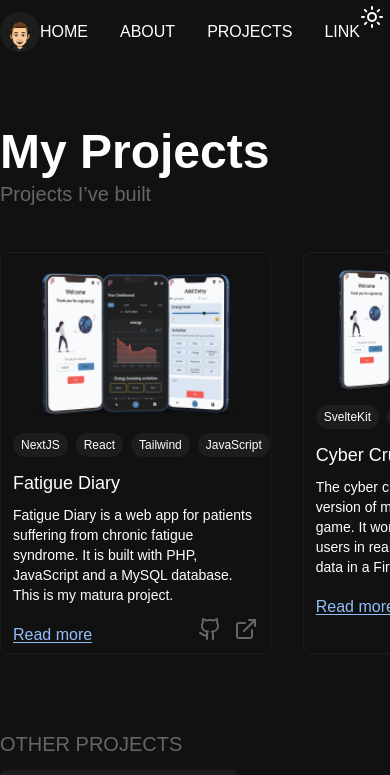
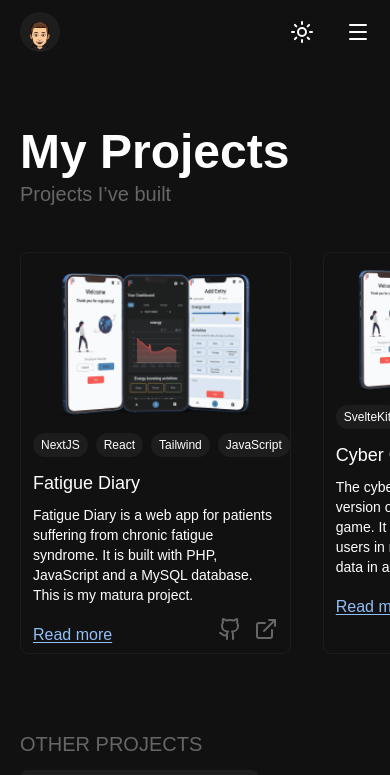
Before and after one commit to jonjampen/portfolio, a SvelteKit app: page /projects in a window 390 px wide. Shown: the top 775 px of the page. Built offline with nearby package versions, Linux system fonts and the light colour scheme.

Commit message:
Mobile nav:

```diff
--- /dev/null
+++ b/src/components/MobileNavItems.svelte
@@ -0,0 +1,19 @@
+<script>
+import NavItem from './NavItem.svelte';
+
+	const navItems = [
+		{ title: 'HOME', link: '/' },
+		{ title: 'ABOUT', link: '/about' },
+		{ title: 'PROJECTS', link: '/projects' },
+		{ title: 'LINK', link: '/links' }
+	];
+    export let toggleNav
+</script>
+
+
+
+<div class="absolute top-7 right-0 flex flex-col items-start gap-3 bg-card text-card-foreground p-3 rounded {$$props.class} ">
+	{#each navItems as navItem}
+		<NavItem title={navItem.title} link={navItem.link} handleCLick={toggleNav} />
+	{/each}
+</div>
--- a/src/components/NavItem.svelte
+++ b/src/components/NavItem.svelte
@@ -1,5 +1,5 @@
 <script>
-	export let title, link;
+	export let title, link, handleCLick;
 </script>
 
-<a href={link} class="text-foreground no-underline hover:text-primary">{title}</a>
+<a href={link} class="text-foreground no-underline hover:text-primary" on:click={handleCLick}>{title}</a>
--- a/src/components/NavItems.svelte
+++ b/src/components/NavItems.svelte
@@ -9,7 +9,7 @@
 	];
 </script>
 
-<div class="flex items-center-justify-between gap-8">
+<div class="flex items-center gap-8 {$$props.class}">
 	{#each navItems as navItem}
 		<NavItem title={navItem.title} link={navItem.link} />
 	{/each}
--- a/src/components/Navigation.svelte
+++ b/src/components/Navigation.svelte
@@ -1,11 +1,31 @@
 <script>
 	import NavItems from './NavItems.svelte';
+	import MobileNavItems from './MobileNavItems.svelte';
 	import ThemeToggle from './ThemeToggle.svelte';
 	import Avatar from './ui/Avatar.svelte';
+	import { Menu } from 'lucide-svelte';
+	import Icon from '../components/ui/Icon.svelte';
+
+	let isNavOpen = false;
+
+	function toggleNav() {
+		isNavOpen = !isNavOpen;
+		console.log('open nav', isNavOpen)
+	}
 </script>
 
 <nav class="w-full flex justify-between items-center h-16 mb-16">
 	<a href="/"><Avatar class="w-10 h-10" /></a>
-	<NavItems />
-	<ThemeToggle />
+		<NavItems class="md:hidden"/>
+		<ThemeToggle class="md:hidden" />
+
+		<div class="hidden md:flex items-center gap-8">
+			<ThemeToggle />
+			<div class="relative h-6 w-6">
+				<Icon handleClick={toggleNav}><Menu class="w-6 h-6 text-foreground hover:text-secondary" /></Icon>
+				<div class:hidden={isNavOpen === false}>
+					<MobileNavItems toggleNav={toggleNav} />
+				</div>
+			</div>
+		</div>
 </nav>
--- a/src/components/ThemeToggle.svelte
+++ b/src/components/ThemeToggle.svelte
@@ -1,6 +1,8 @@
 <script>
 	import { Check, Moon, Palette, Sun } from 'lucide-svelte';
 	import { theme } from '../stores.js'
+	import Icon from './ui/Icon.svelte';
+
 	let currentTheme = "";
 	theme.subscribe((value) => currentTheme = value)
 
@@ -23,10 +25,10 @@
 
 </script>
 
-<div class="relative">
-	<button on:click={toggleThemePicker}><Sun class="text-foreground h-6 w-6 cursor-pointer" id="lightIcon" /></button>
-	<button on:click={toggleThemePicker}><Palette class="text-foreground h-6 w-6 cursor-pointer hidden" id="greenIcon" /></button>
-	<button on:click={toggleThemePicker}><Moon class="text-foreground h-6 w-6 cursor-pointer hidden" id="darkIcon" /></button>
+<div class="relative h-6 w-6 {$$props.class}">
+	<Icon handleClick={toggleThemePicker}><Sun class="text-foreground h-6 w-6 cursor-pointer" id="lightIcon" /></Icon>
+	<Icon handleClick={toggleThemePicker}><Palette class="text-foreground h-6 w-6 cursor-pointer hidden" id="greenIcon" /></Icon>
+	<Icon handleClick={toggleThemePicker}><Moon class="text-foreground h-6 w-6 cursor-pointer hidden" id="darkIcon" /></Icon>
 
 	<div class="bg-card text-card-foreground px-3 py-3 w-24 absolute top-7 right-0 rounded hidden" id="picker">
 		<ul class="flex flex-col items-start gap-3">
--- a/src/components/ui/Icon.svelte
+++ b/src/components/ui/Icon.svelte
@@ -2,4 +2,4 @@
 	export let handleClick;
 </script>
 
-<button class="text-foreground" on:click={handleClick}><slot /></button>
+<button class="text-foreground {$$props.class}" on:click={handleClick}><slot /></button>
--- a/src/routes/+layout.svelte
+++ b/src/routes/+layout.svelte
@@ -8,7 +8,7 @@
 	theme.subscribe((value) => currentTheme = value);
 </script>
 
-<div class="flex flex-col items-center w-full justify-between min-h-screen bg-background {currentTheme}">
+<div class="flex flex-col items-center w-full justify-between min-h-screen bg-background lg:px-5 {currentTheme}">
 	<div class="max-w-4xl w-full">
 		<Navigation />
 		<slot />
```
